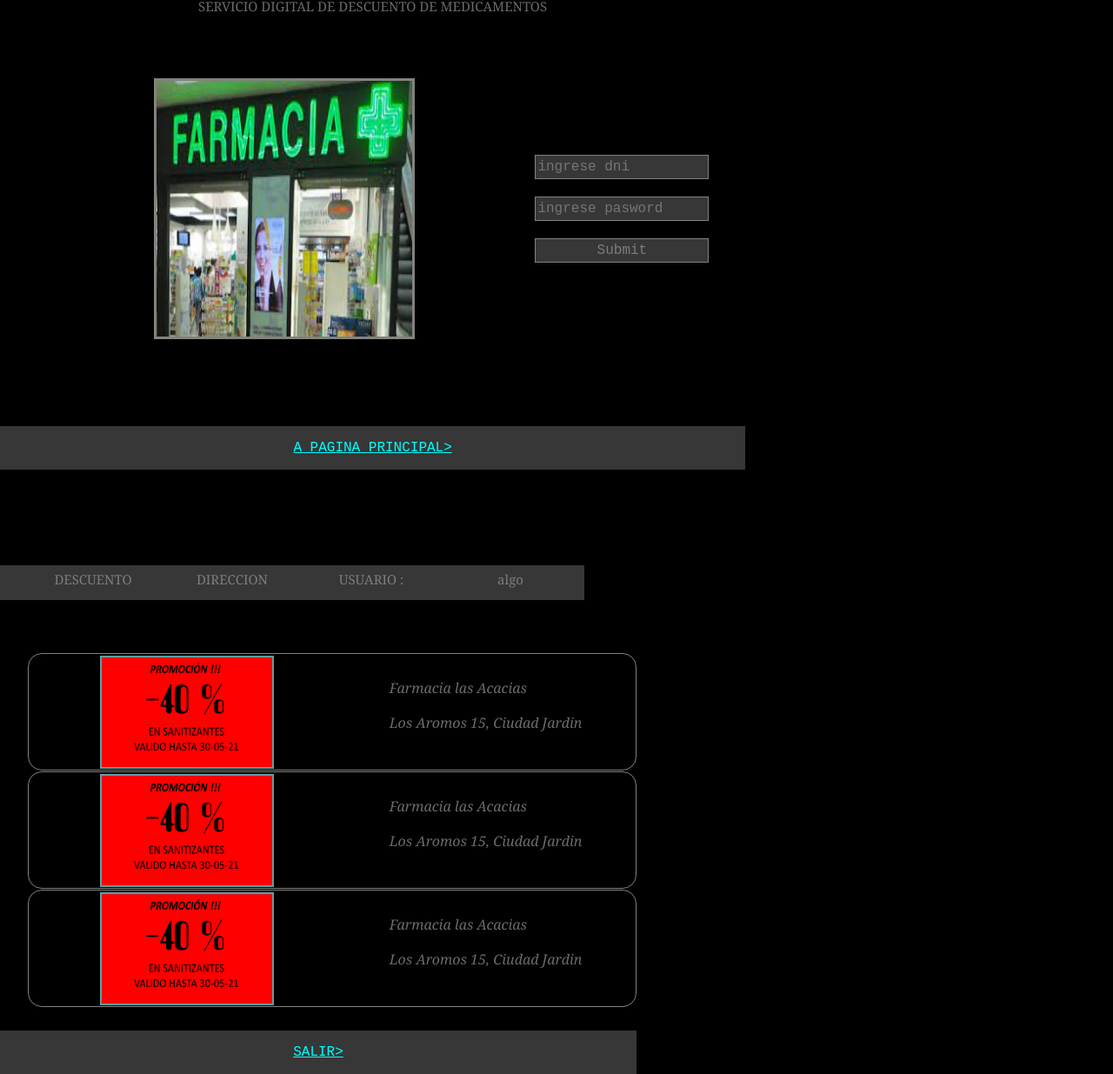
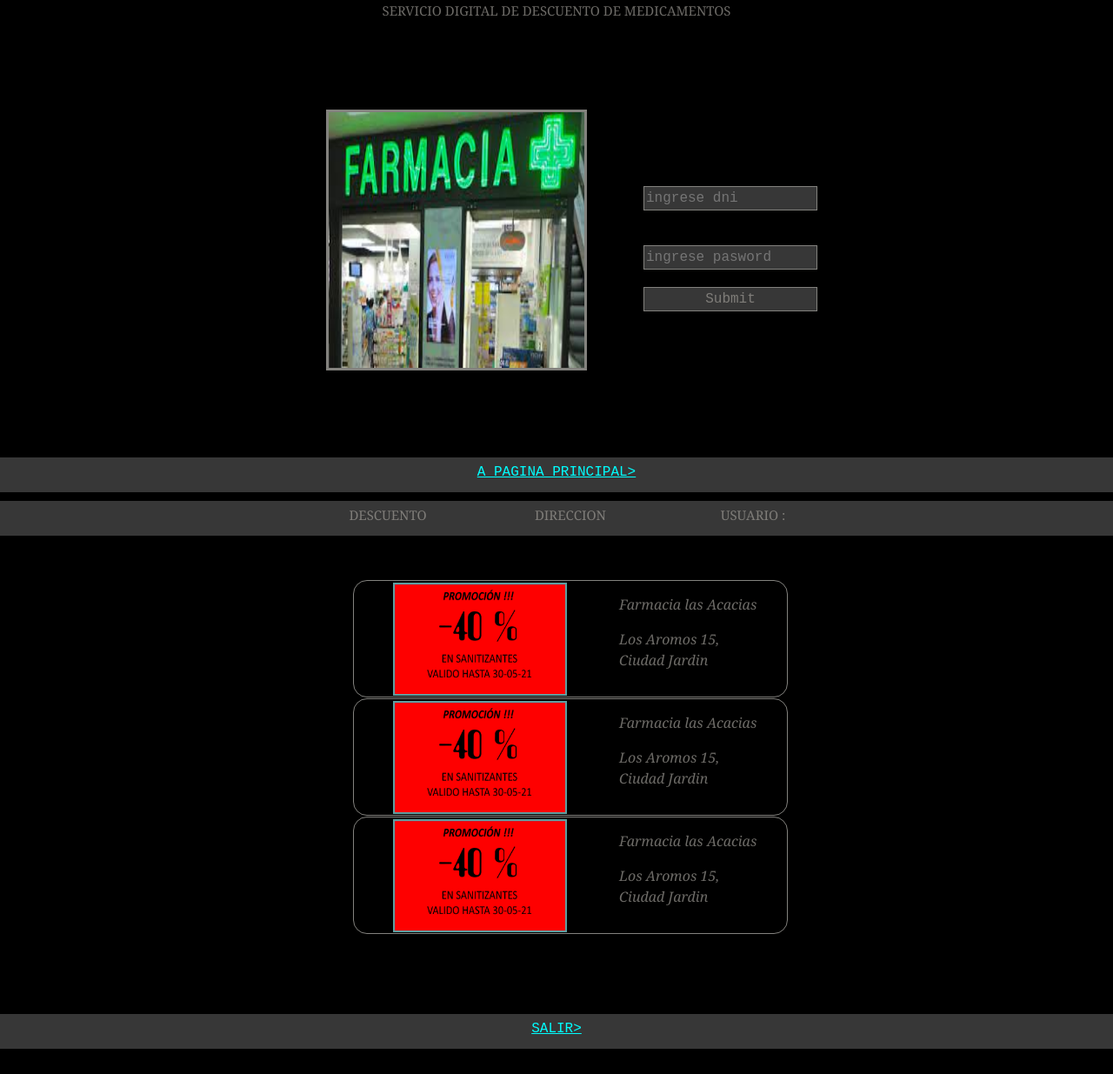
Before and after one commit to Mi-Olson/tpInterfaces1, a plain HTML site: page index.html in a window 1280 px wide. Shown: the part 50-1285 px from the top of the page at 87% size. Drawn offline with nearby package versions, Linux system fonts and the light colour scheme.

Commit message:
se corrigió centrado de titulos

```diff
--- a/codigo.js
+++ b/codigo.js
@@ -34,6 +34,9 @@
 
 
 function colocarNombre() {
+  var cambiarClaseInicio=document.getElementById("inicio");
+  // cambiarClaseInicio.className='ocultar';
+  cambiarClaseInicio.classList.toggle('ocultar');
 
   var elemento2 = document.getElementById("usuario");
   var contenidoNombre = elemento2.value;
@@ -42,7 +45,7 @@ function colocarNombre() {
 
 //  algo.innerHTML='<p>${contenidoNombre}</p>'
 
- algo.innerHTML=contenidoNombre;
+ algo.innerHTML=`USUARIO : ${contenidoNombre}`;
 }
 
 
--- a/estilo.css
+++ b/estilo.css
@@ -1,6 +1,6 @@
 body {
 	/* display: flex; */
-
+    position: relative;
 	flex-direction: column;
 	justify-content: space-around;
     background-color: black;
@@ -16,15 +16,25 @@ body {
 
 
 }
+
 .body{
-	margin-top: 700px;
+
+	 margin-top: 0px;
 	margin-left: 0px;
 	margin-right: 0px;
-	position:absolute;
+	/* position:absolute; */
 }
+.contenedorPrimero{
+	display: flex;
+	flex-direction: column;
+
+}
+/* //inicio */
+
+
 .encabezado{
-	/* display: flex; */
-	justify-content: center;
+
+
 
 	margin-top: 0px;
 	margin-left: 0px;
@@ -34,14 +44,22 @@ body {
     text-align: center;
 	background-color: rgb(55,55,55);
 }
+.hover{
+	visibility: hidden;
+	padding-left: 5px;
+	padding-right: 5px;
+	padding-top: 10px;
+	padding-bottom: 10px;
+}
 h1{
-
+	padding-block: 5px;
     text-align: center;
 
-	font-size: 30px;
+
+	font-size: 25px;
 }
 h2{
-
+	padding-block: 5px;
 	text-align: center;
 	font-size: 15px;
 }
@@ -49,11 +67,12 @@ h2{
 /*FORMULARIO*/
 .contenedorCentral{
 	display: flex;
-	justify-content: space-around;
+	justify-content:center;
 	margin-top: 100px;
-	margin-left: 100px;
+	/* margin-left: 100px; */
 	margin-bottom: 100px;
 	align-items: center;
+	width: 100%;
 }
 
 
@@ -77,54 +96,39 @@ input{
 	padding-bottom: 10px;
 }
 .encabezado2{
-	 display: flex;
-	justify-content: center;
+	display: flex;
+	justify-content:center;
 	/* position: relative; */
 
 	align-items: center;
 	/* justify-content:space-between; */
 	/* position:absolute; */
+
+	list-style: none;
+    width: 100%;
 	margin-top: 0px;
-	list-style: none;
-	margin-left: 0;
-	width: 100%;
+
 	height: 40px;
 	/* text-align: center; */
 	background-color: rgb(55,55,55);
 }
+
 .h2SegundaPag{
 	/* padding-left: 230px; */
     text-align: center;
-	padding: auto;
-	/* border:solid 2px blue ;
-	background-color: aqua; */
+	padding-left: 10px;
+	padding-right: 10px;
+	margin-inline:5px;
+
 	font-size: 15px;
 	/* margin-left: 10px; */
-	margin-right: 10px;
-	width: 150px;
+
+	width: 200px;
 	height: 30px;
 	/* margin-left: 30px;
 	margin-right: 30px; */
 
 }
-/* .buttonCondicion{
-	padding-left: 5px;
-	padding-right: 5px;
-	padding-top: 5px;
-	padding-bottom: 5px;
-	text-align: left;
-	color: aqua;
-	background:#8b84846e;
-
-} */
-/* .seccionBotones{
-	margin-left: 5px;
-	padding-left: 5px;
-	padding-right: 5px;
-	padding-top: 5px;
-	padding-bottom: 5px;
-
-} */
 .imgPrimeraPag{
 	height: 300px;
 	width: 300px;
@@ -137,44 +141,34 @@ input{
 }
 /* footer*/
 footer{
-	 display: flex;
-	/* position: absolute; */
+	display: flex;
+
 	justify-content: center;
-	margin-top: 10px;
+
+	margin-bottom: 10px;
+
 	/* margin-bottom: 0; */
-	align-items: center;
+	padding-block: 5px;
 	width: 100%;
-	height: 50px;
+	height: 40px;
 	background-color: rgb(55, 55, 55);
 
+}
+.ocultar{
+	 /* visibility: hidden; */
+	display: none;
+}
+footer.footer1{
+
+	margin-top: 10px;
 
 }
-/* .button1Pag{
-	width: 220px;
-	height: 40px;
-	padding: 5px;
-		border-color:#d3d1cc;
-        border-width:1px;
-        border-style:solid;
+footer.footer2{
 
-        font-family:"Courier New",monospace;
-        font-size:10px;
-		color: rgba(163, 160, 154, 0.671);
-		background:#8b84846e;
+   margin-top: 350px;
 
-} */
-/* .button2Pag{
-	width: 220px;
-		border-color:#83827e;
-        border-width:1px;
-        border-style:solid;
-        background:#8b84846e;
-        font-family:"Courier New",monospace;
-        font-size:16px;
-		color: rgba(163, 160, 154, 0.671);
+}
 
-		margin-left: 300px;
-} */
 .textobutton{
 	font-family:"Courier New",monospace;
         font-size:16px;
@@ -189,10 +183,10 @@ footer{
 
 	justify-content: space-around;
 
-	margin-top: 100px;
-	height: 150;
+	margin-top: 50px;
+	height: 150px;
 
-	width:550 ;
+	width:100% ;
 }
 
 
@@ -208,11 +202,6 @@ footer{
 
 }
 
-/* //inicio */
-.inicio{
-	position: absolute;
-}
-
 
 
 .lista {
@@ -221,7 +210,7 @@ footer{
 	align-items: center;
 
 	height: 135px;
-	width:700px ;
+	width:500px ;
 
 	padding-bottom: 5px;
 	padding-top: 5px;
--- a/index.html
+++ b/index.html
@@ -9,9 +9,11 @@
     <link rel="stylesheet" href="estilo.css">
 </head>
 <body>
-  <div class="inicio">
+  <div class="contenedorPrimero">
     <a name="1Hoja" ></a>
-     <header  class="encabezado">
+    <div class="inicio" id="inicio">
+
+        <header >
 
             <h1 class="encabezado">Ministerio de Salud de la Ciudad Autónoma de Buenos Aires</h1>
 
@@ -53,32 +55,31 @@
 
 
         </div>
-      <footer>
+          <footer class="footer1">
 
 
             <div   class="textobutton" onclick="colocarNombre()">
-     <a class="textobutton"  href="#paginaPrincipal">A PAGINA PRINCIPAL></a></div>
+            <a class="textobutton"  href="#paginaPrincipal">A PAGINA PRINCIPAL></a>
+            </div>
           </footer>
     </div>
 
     <!--// empieza la otra paginaPrincipal-->
 
     <div  class="body" id="body">
+
+        <header  >
           <a name="paginaPrincipal"></a>
-
-      <header class="inicio" >
 
           <ul class="encabezado2" id="encabezado">
               <li class="h2SegundaPag">DESCUENTO</li>
               <li class="h2SegundaPag" >DIRECCION</li>
-            <li class="h2SegundaPag"> USUARIO :</li>
-            <li class="h2SegundaPag"  id="apareceUsuario" > algo</li>
+
+              <li class="h2SegundaPag"  id="apareceUsuario" > USUARIO : </li>
           </ul>
 
+        </header>
 
-
-
-    </header>
         <div class="segundoContenedor" >
           <ul >
             <li class="lista"><img class="imgSegundaPag" src="imagen\40.jpg">
@@ -93,17 +94,21 @@
             </li>
           </ul>
 
+        </div>
+
+        <footer class="footer2">
+          <div   class="textobutton" onclick="colocarNombre()">
+            <a class="textobutton" href="#1Hoja">SALIR></a>
+            </div>
+
+
+
+
+        </footer>
 
 
   </div>
-      <footer class="footer2">
-
-         <a class="textobutton" href="#1Hoja">SALIR></a>
-
-
-      </footer>
+</div>
 <script type="text/javascript" src="codigo.js"></script>
-
-</div>
 </body>
 </html>
```
Lines whose indentation alone changed are shown as unchanged.
